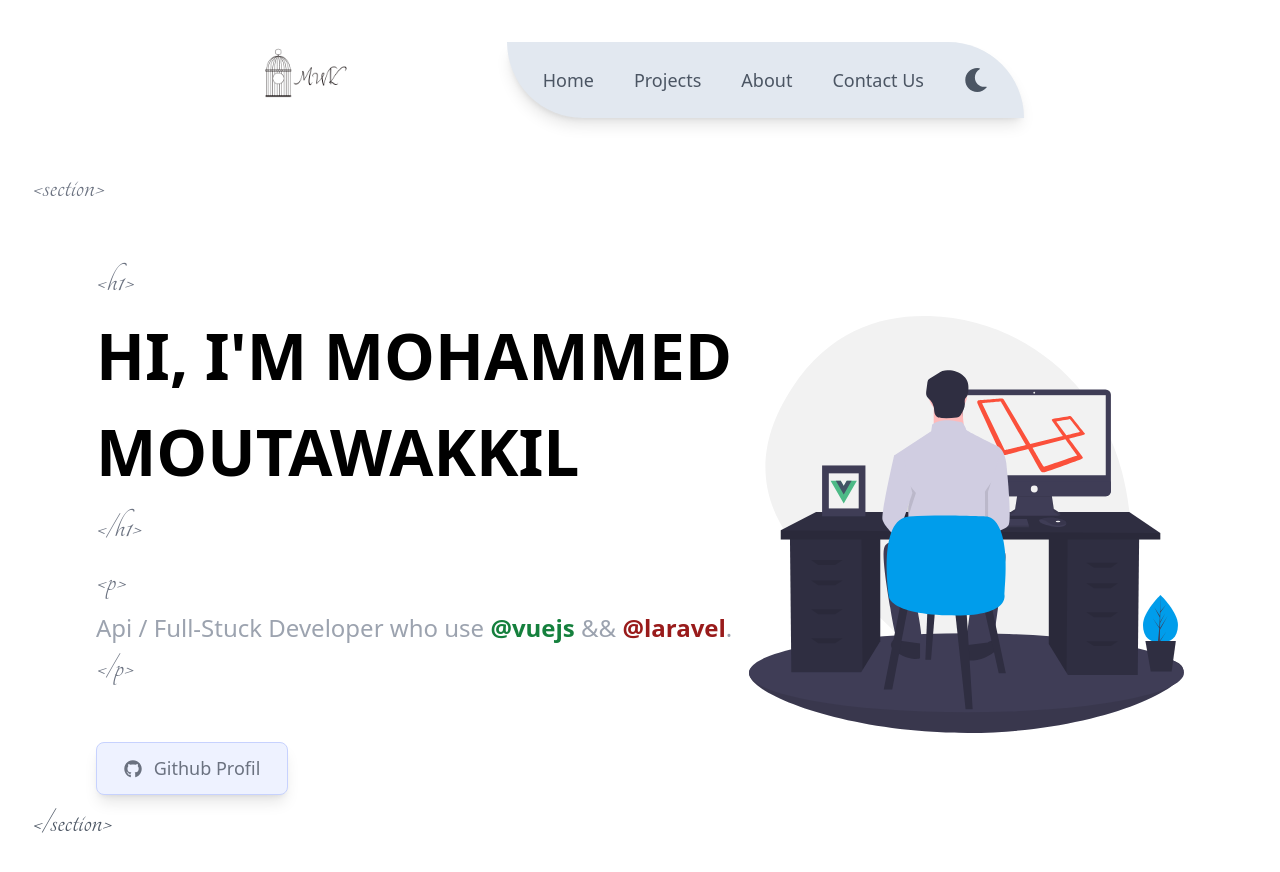
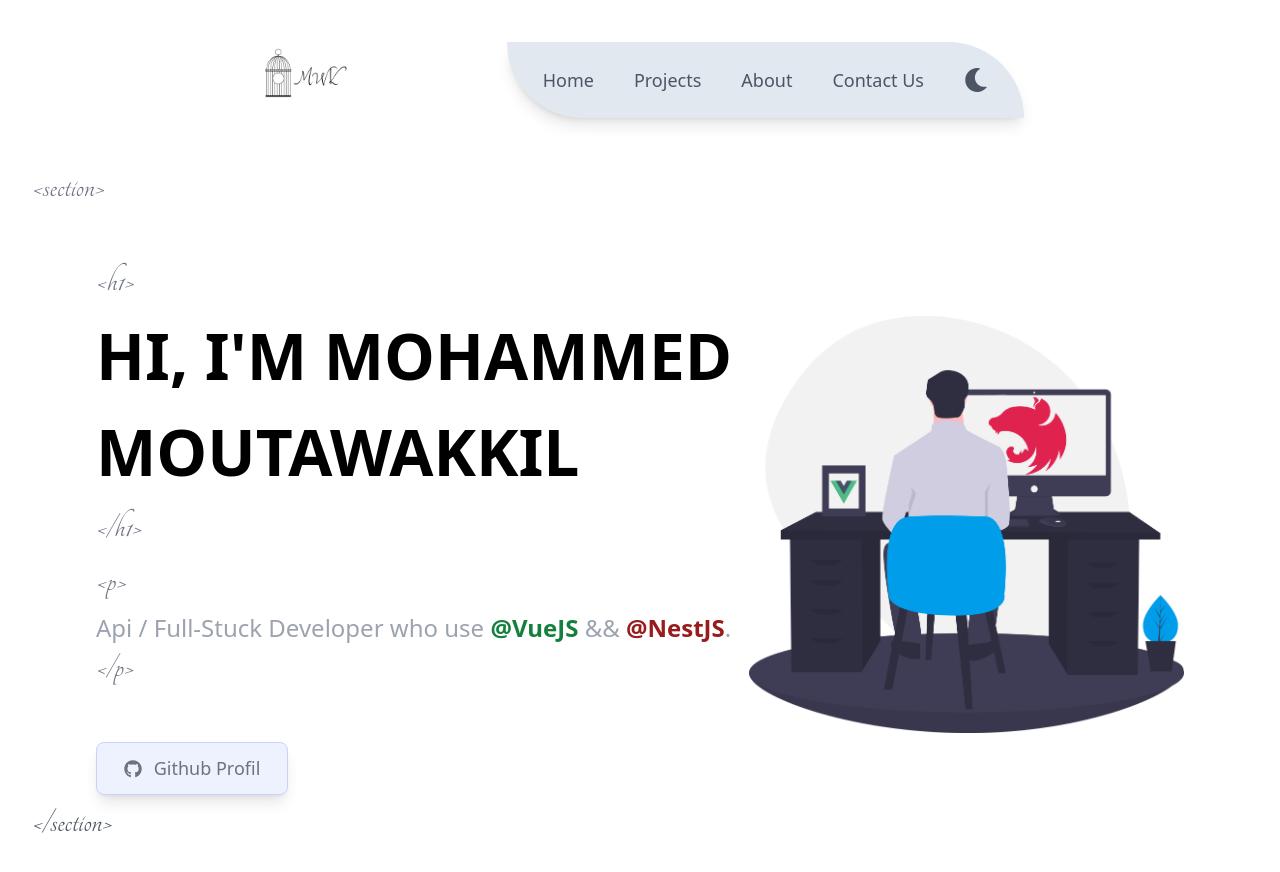
Before and after one commit to mohammedmoutawakkil/Portfolio-Example, a Vue app: page / in a window 1280 px wide. Shown: the top 872 px of the page. Built offline with nearby package versions, Linux system fonts and the light colour scheme.

Commit message:
change backend framework

```diff
--- a/src/layouts/Home/Head.vue
+++ b/src/layouts/Home/Head.vue
@@ -3,9 +3,9 @@ import Description from '../../components/Description.vue';
 import { useStore } from 'vuex';
 import { computed, ref} from '@vue/runtime-core';
 const pngs =
-    import.meta.globEager('/src/assets/images/*.svg');
-const darkimage=ref(pngs['/src/assets/images/background_dark.svg'].default);
-const lightimage=ref(pngs['/src/assets/images/background_light.svg'].default);
+    import.meta.globEager('/src/assets/images/*.png');
+const darkimage=ref(pngs['/src/assets/images/background_dark.png'].default);
+const lightimage=ref(pngs['/src/assets/images/background_light.png'].default);
 const store=useStore();
 const Theme=computed(()=>store.state.user.currentTheme);
 </script>
@@ -50,8 +50,8 @@ const Theme=computed(()=>store.state.user.currentTheme);
 			<p
 				class="font-medium mt-2 text-lg sm:text-xl  xl:text-2xl text-center sm:text-left leading-none text-gray-400"
 			>
-				Api / Full-Stuck Developer who use <span class="font-extra-bold text-green-700">@vuejs</span> &&
-				<span class="font-extra-bold text-red-800">@laravel</span>.
+				Api / Full-Stuck Developer who use <span class="font-extra-bold text-green-700">@VueJS</span> &&
+				<span class="font-extra-bold text-red-800">@NestJS</span>.
 			</p>
 		<p class="text-gray-500 font-tangerine text-4xl">&lt;/p&gt;</p>
 
--- a/src/views/About.vue
+++ b/src/views/About.vue
@@ -16,9 +16,7 @@
 			<p
 				class="break-all font-medium mb-4 text-gray-400 text-4xl"
 			>
-				Hi I'm Mohammed Moutawakkil A <span class="font-extra-bold text-green-700">@vuejs</span> &&
-				<span class="font-extra-bold text-red-800">@laravel</span> Full-stack Developer.
-        I also Develop  Windows Applications Using <span class="font-extra-bold text-Indigo-800">@C#</span>.
+				Hi I'm Mohammed Moutawakkil A Software Developer, I help founders add value to society through technology, I love open source and startups.
 			</p>
 		<p class="text-gray-500 font-tangerine text-4xl">&lt;/p&gt;</p>
 
```
Also changed, not shown: src/assets/images/background_dark.png (added), src/assets/images/background_light.png (added).
